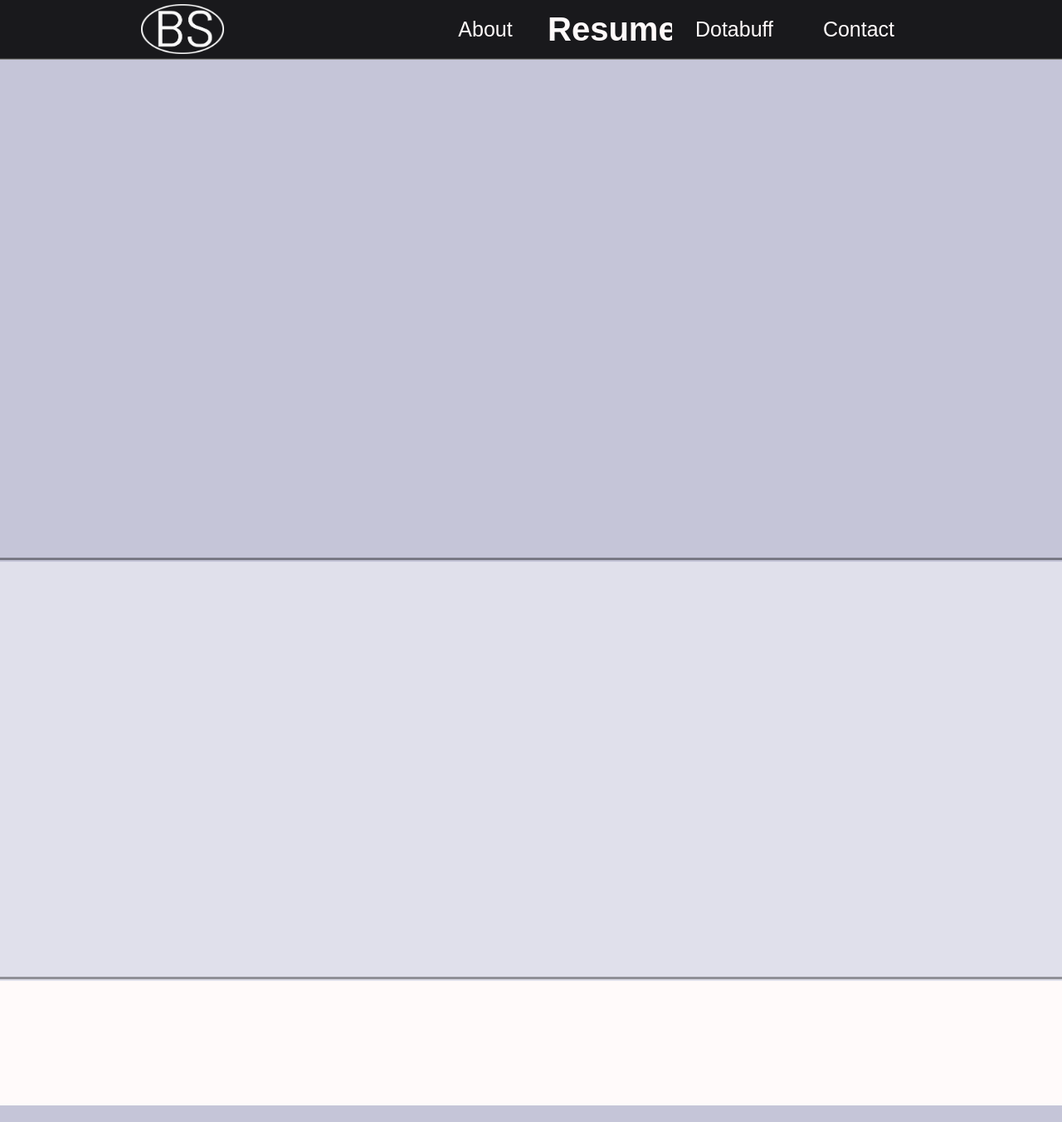
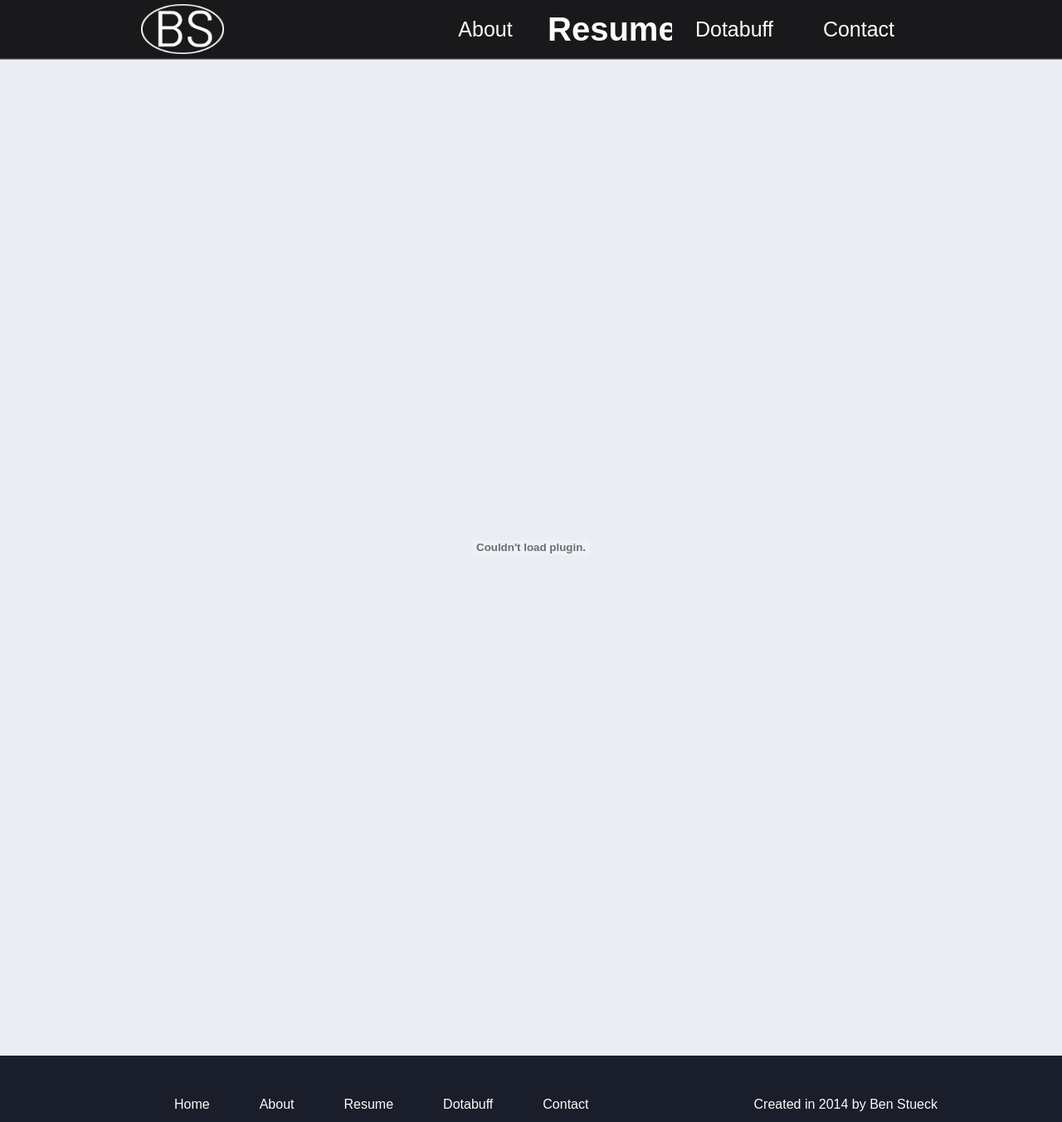
Before and after one commit to willbestuck/wbs, a Django app: page /resume/ in a window 1280 px wide. Shown: the whole page at 83% size. Run offline with Django 3.2, Linux system fonts and the light colour scheme; some libraries are stand-ins or nearby versions.

Commit message:
added links to footer and added resume page

```diff
--- a/info/static/info/css/resume.css
+++ b/info/static/info/css/resume.css
@@ -84,20 +84,28 @@
 /*############################################################*/
 
 .data {
-	background-color: #C5C5D8;
-	border-bottom: 5px groove #C5C5D8;
+	background-color: #EAEDF3;
+	/*border-bottom: 5px groove #C5C5D8;*/
 
 	position: relative;
-	height: 600px;
+	height: 1200px;
 	width: 100%;
 	min-width: 980px;
 	margin: 0;
 	padding: 0;
 }
 
+.pdf {
+	display: block;
+	margin-left: auto;
+	margin-right: auto;
+	height: 1175px;
+	width: 900px;
+}
+
 /*############################################################*/
 
-.pictures {
+/*.pictures {
 	background-color: #E0E0EB;
 
 	border-bottom: 5px groove #E0E0EB;
@@ -108,17 +116,40 @@
 	min-width: 980px;
 	margin: 0;
 	padding: 0px;
-}
+}*/
 
 /*############################################################*/
 
 .footer {
-	background-color: #FFFAFA;
+	background-color: #191E2A;
 
 	position: relative;
-	height: 150px;
+	height: 80px;
 	width: 100%;
 	min-width: 980px;
 	margin: 0;
 	padding: 0;
 }
+
+#footer-links {
+	padding-top: 50px;
+	padding-left: 60px;
+	float: left;
+}
+
+#footer-links a {
+	font-family: 'Abel', sans-serif;
+	color: #FFFAFA;
+	text-decoration: none;
+}
+
+#footer-links a:hover {
+	text-decoration: underline;
+}
+
+#signature {
+	font-family: 'Abel', sans-serif;
+	padding-top: 50px;
+	float: right;
+	color: #FFFAFA;
+}
--- a/info/static/info/js/resume.js
+++ /dev/null
@@ -1,19 +0,0 @@
-
-
-$(document).ready(function () {
-
-  WebFontConfig = {
-    google: { families: [ 'Abel::latin' ] }
-  };
-  (function() {
-    var wf = document.createElement('script');
-    wf.src = ('https:' == document.location.protocol ? 'https' : 'http') +
-      '://ajax.googleapis.com/ajax/libs/webfont/1/webfont.js';
-    wf.type = 'text/javascript';
-    wf.async = 'true';
-    var s = document.getElementsByTagName('script')[0];
-    s.parentNode.insertBefore(wf, s);
-  })();
-
-
-});
--- a/info/templates/info/contact.html
+++ b/info/templates/info/contact.html
@@ -48,6 +48,6 @@
 
 
   <script src="{% static "info/js/jquery-1.11.1.min.js" %}" type="text/javascript"></script>
-  <script src="{% static "info/js/contact.js" %}" type="text/javascript"></script>
+  <script src="{% static "info/js/index.js" %}" type="text/javascript"></script>
 </body>
 </html>
--- a/info/templates/info/resume.html
+++ b/info/templates/info/resume.html
@@ -27,7 +27,7 @@
 
   <div class="data">
     <div class="wrapper" id="datawrapper">
-
+      <embed class="pdf" src="{% static "info/img/resume.pdf" %}">
     </div>
   </div>
 
@@ -39,7 +39,12 @@
 
   <div class="footer">
     <div class='wrapper' id="footerwrapper">
-
+      <div id="footer-links"><a href="/info">Home</a></div>
+      <div id="footer-links"><a href="/about">About</a></div>
+      <div id="footer-links"><a href="/resume">Resume</a></div>
+      <div id="footer-links"><a target="_blank" href="http://www.dotabuff.com/players/64704606">Dotabuff</a></div>
+      <div id="footer-links"><a href="/contact">Contact</a></div>
+      <div id="signature">Created in 2014 by Ben Stueck</div></div>
     </div>
   </div>
 
@@ -48,6 +53,6 @@
 
 
   <script src="{% static "info/js/jquery-1.11.1.min.js" %}" type="text/javascript"></script>
-  <script src="{% static "info/js/resume.js" %}" type="text/javascript"></script>
+  <script src="{% static "info/js/index.js" %}" type="text/javascript"></script>
 </body>
 </html>
```
Also changed, not shown: info/static/info/css/about.css (+30 -7 lines), info/static/info/css/index.css (+12 -2 lines), info/static/info/js/about.js (deleted, +0 -19 lines), info/static/info/js/contact.js (deleted, +0 -19 lines), info/templates/info/about.html (+7 -2 lines), info/templates/info/index.html (+8 -9 lines), 1 other file.
